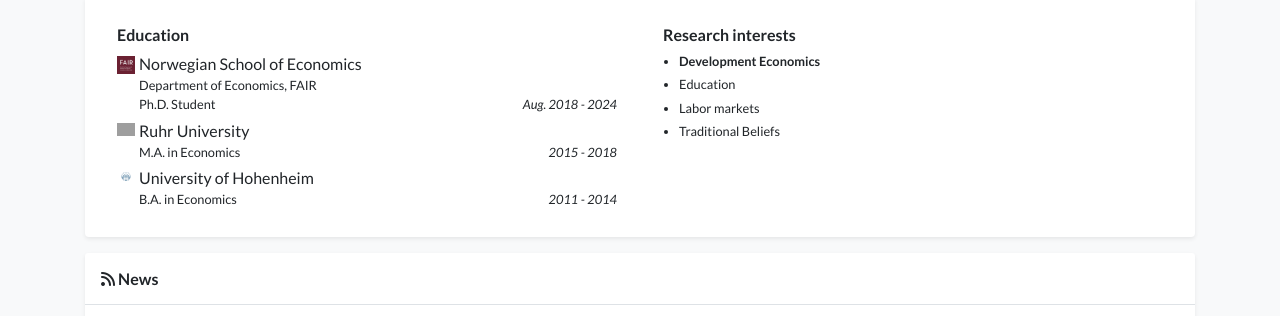
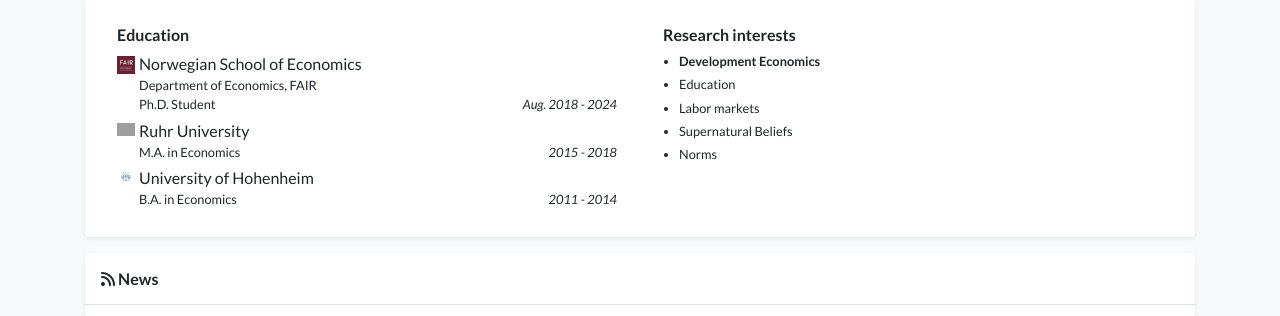
Before and after one commit to arne-nasgowitz/arne-nasgowitz.github.io, a Jekyll site: the page built from index.html, in a window 1280 px wide and 1356 px high. Shown: the part 526-842 px from the top of the window. Built offline with Jekyll 4.4.1, drawn with Linux system fonts in a browser that asks for light colours; nearby versions of some CDN libraries; a style sheet for code colours, icons or effects is not loaded; grey boxes are pictures that could not be loaded.

Commit message:
Update profile.yml
Modify research interests

```diff
--- a/_data/profile.yml
+++ b/_data/profile.yml
@@ -60,4 +60,5 @@
 - name: <b>Development Economics</b>
 - name: Education
 - name: Labor markets
-- name: Traditional Beliefs
+- name: Supernatural Beliefs
+- name: Norms
```
